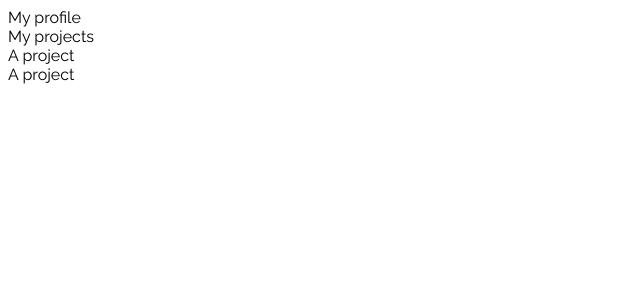
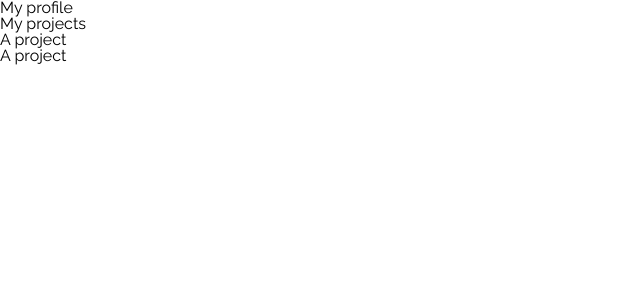
Before and after one commit to Viincenttt/viincenttt.github.io, a React (Create React App) app: page / in a window 1280 px wide. Shown: the top 300 px of the page, without its empty margins (0-640 px from the left). Built offline with nearby package versions, Linux system fonts and the light colour scheme.

Commit message:
Add CSS reset

```diff
--- a/src/index.css
+++ b/src/index.css
@@ -1,3 +1,52 @@
-* {
+/* CSS Reset */
+
+html, body, div, span, applet, object, iframe,
+h1, h2, h3, h4, h5, h6, p, blockquote, pre,
+a, abbr, acronym, address, big, cite, code,
+del, dfn, em, img, ins, kbd, q, s, samp,
+small, strike, strong, sub, sup, tt, var,
+b, u, i, center,
+dl, dt, dd, ol, ul, li,
+fieldset, form, label, legend,
+table, caption, tbody, tfoot, thead, tr, th, td,
+article, aside, canvas, details, embed,
+figure, figcaption, footer, header, hgroup,
+menu, nav, output, ruby, section, summary,
+time, mark, audio, video {
+	margin: 0;
+	padding: 0;
+	border: 0;
+	font-size: 100%;
+	font: inherit;
+	vertical-align: baseline;
+}
+/* HTML5 display-role reset for older browsers */
+article, aside, details, figcaption, figure,
+footer, header, hgroup, menu, nav, section {
+	display: block;
+}
+body {
+	line-height: 1;
+}
+ol, ul {
+	list-style: none;
+}
+blockquote, q {
+	quotes: none;
+}
+blockquote:before, blockquote:after,
+q:before, q:after {
+	content: '';
+	content: none;
+}
+table {
+	border-collapse: collapse;
+	border-spacing: 0;
+}
+
+
+/* Global styling */
+
+html {
     font-family: 'Raleway', sans-serif;
 }
```
